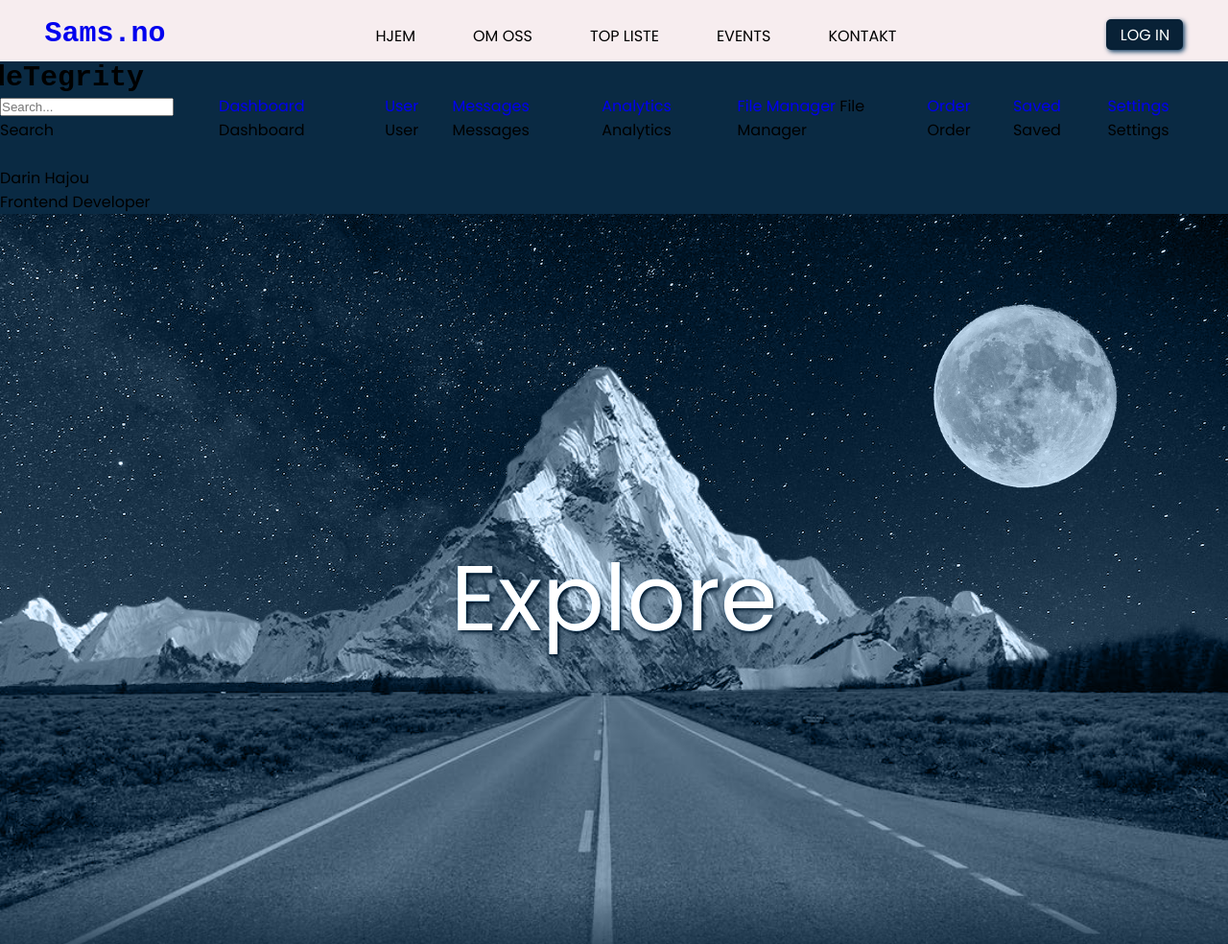
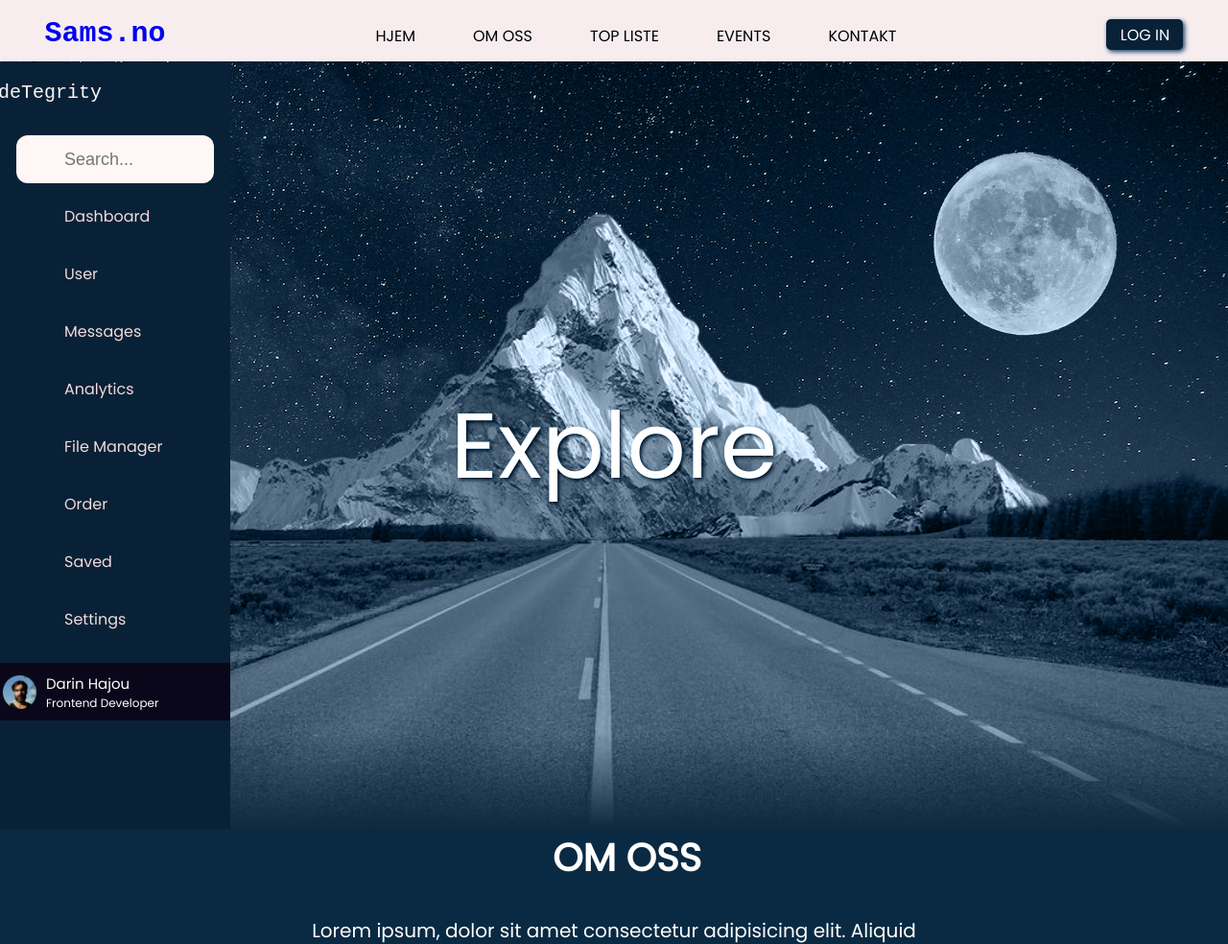
Before and after one commit to CodeTegrity/Sams.no, a plain HTML site: page index.html in a window 1280 px wide. Shown: the top 984 px of the page at 96% size. Drawn offline with Linux system fonts and the light colour scheme; files whose address does not match are found by name.

Commit message:
linked sidebar to main and profile pic to sidebar

```diff
--- a/css/main.css
+++ b/css/main.css
@@ -4,3 +4,4 @@
 
 @import '/css/modules/header.css';
 @import '/css/modules/mainpage.css';
+@import '/css/modules/sidebar.css';
--- a/css/modules/sidebar.css
+++ b/css/modules/sidebar.css
@@ -0,0 +1,223 @@
+.navigation-list {
+	position: relative;
+	right: 10px;
+	top: 20px;
+	display: flex;
+	flex-direction: column;
+	gap: 10px;
+ }
+
+ .links-name {
+	/* overflow: hidden; */
+	color: rgb(244, 218, 218);
+ }
+
+ .sidebar {
+	position: fixed;
+	top: 65px;
+	left: 0;
+	height: 100%;
+	width: 240px;
+	background: var(--primary-color);
+	padding: 6px 17px;
+	z-index: 100000;
+	overflow: hidden;
+	transition: all 400ms ease-in-out;
+ }
+
+ .sidebar.active {
+	width: 67px;
+ }
+
+ .sidebar .logo-content .logo {
+	color: rgb(255, 246, 246);
+	display: flex;
+	height: 50px;
+	width: 100%;
+	align-items: center;
+	gap: 5px;
+ }
+
+ .logo-content .logo {
+	font-size: 22px;
+	/* margin-right: 20px; */
+ }
+
+ .logo-content .logo .logo-name {
+	font-size: 20px;
+	font-weight: 400;
+ }
+
+ .sidebar.active .logo-name {
+	position: relative;
+	left: 5px;
+ }
+
+ .sidebar.active .logo {
+	position: relative;
+	left: 150px;
+ }
+
+ .sidebar #button {
+	position: absolute;
+	top: 8px;
+	left: 90%;
+	width: 50px;
+	height: 50px;
+	line-height: 50px;
+	text-align: center;
+	color: rgb(255, 246, 246);
+	font-size: 20px;
+	transform: translate(-50%);
+ }
+
+ .sidebar.active #button {
+	top: 10px;
+	left: 40px;
+	font-size: 26px;
+ }
+
+ .sidebar ul li {
+	position: relative;
+	margin: 0 10px;
+	width: 100%;
+	height: 50px;
+	width: 100%;
+	line-height: 50px;
+ }
+
+ .sidebar ul li .tooltip {
+	position: relative;
+	left: 120px;
+	top: -100px;
+	padding: 10px;
+	transform: translateX(-50%);
+	border-radius: 6px;
+	/* height: 35px;
+	 width: 122px; */
+	background: #fff;
+	/* line-height: 55px; */
+	text-align: center;
+	/* box-shadow: 0 5px 10px var(--primary-color); */
+	transition: 0s;
+	opacity: 0;
+	pointer-events: none;
+ }
+
+ .sidebar ul li:hover .tooltip {
+	top: 0%;
+	transition: all 0.5s ease;
+	opacity: 1;
+ }
+
+ .sidebar ul li input {
+	position: absolute;
+	height: 100%;
+	width: 100%;
+	left: 0;
+	top: 0;
+	padding-left: 50px;
+	background: rgb(255, 246, 246);
+	color: rgb(22, 20, 20);
+	outline: none;
+	border: none;
+	border-radius: 12px;
+	font-size: 18px;
+ }
+
+ .sidebar ul li .bx-search {
+	position: relative;
+	z-index: 99;
+	color: rgb(21, 18, 18);
+	font-size: 18px;
+ }
+
+ .sidebar ul li a {
+	color: rgb(241, 241, 241);
+	display: flex;
+	align-items: center;
+	transition: all 0.4s ease;
+	border-radius: 12px;
+ }
+
+ .sidebar ul li a:hover {
+	color: #fff;
+	background: #0b071a;
+ }
+
+ .sidebar ul li i {
+	height: 50px;
+	min-width: 50px;
+	border-radius: 12px;
+	line-height: 50px;
+	text-align: center;
+ }
+
+ .sidebar .profile-content {
+	position: relative;
+	top: 40px;
+	right: 20px;
+	width: 450px;
+	color: #fff;
+	overflow: hidden;
+ }
+
+ .sidebar .profile-content .profile {
+	position: relative;
+	padding: 10px 6px;
+	height: 60px;
+	background: #0b071a;
+	/* overflow: hidden; */
+ }
+
+ .profile-content .profile .profile-details {
+	display: flex;
+	align-items: center;
+ }
+
+ .profile .profile-details img {
+	width: 35px;
+	height: 35px;
+	object-fit: cover;
+	border-radius: 12px;
+ }
+
+ .sidebar.active .profile .profile-details img {
+	 display: none;
+ }
+
+ .profile .profile-details .name-job {
+	margin-left: 10px;
+ }
+
+ .sidebar.active .profile .profile-details .name-job {
+	 position: relative;
+	 left: 220px;
+ }
+
+ .profile .profile-details .name {
+	font-size: 15px;
+	font-weight: 500;
+ }
+
+ .profile .profile-details .job {
+	font-size: 12px;
+ }
+
+ .profile #log-out {
+	position: relative;
+	bottom: 60px;
+	left: 220px;
+	min-width: 50px;
+	color: rgb(246, 246, 246);
+	transform: translate(-50%);
+	font-size: 20px;
+	line-height: 50px;
+	border-radius: 12px;
+ }
+
+ .sidebar.active .profile #log-out {
+	 position: relative;
+	 left: 50px;
+	 bottom: 45px;
+ }
```
Also changed, not shown: assets/images/profile.png (added).
